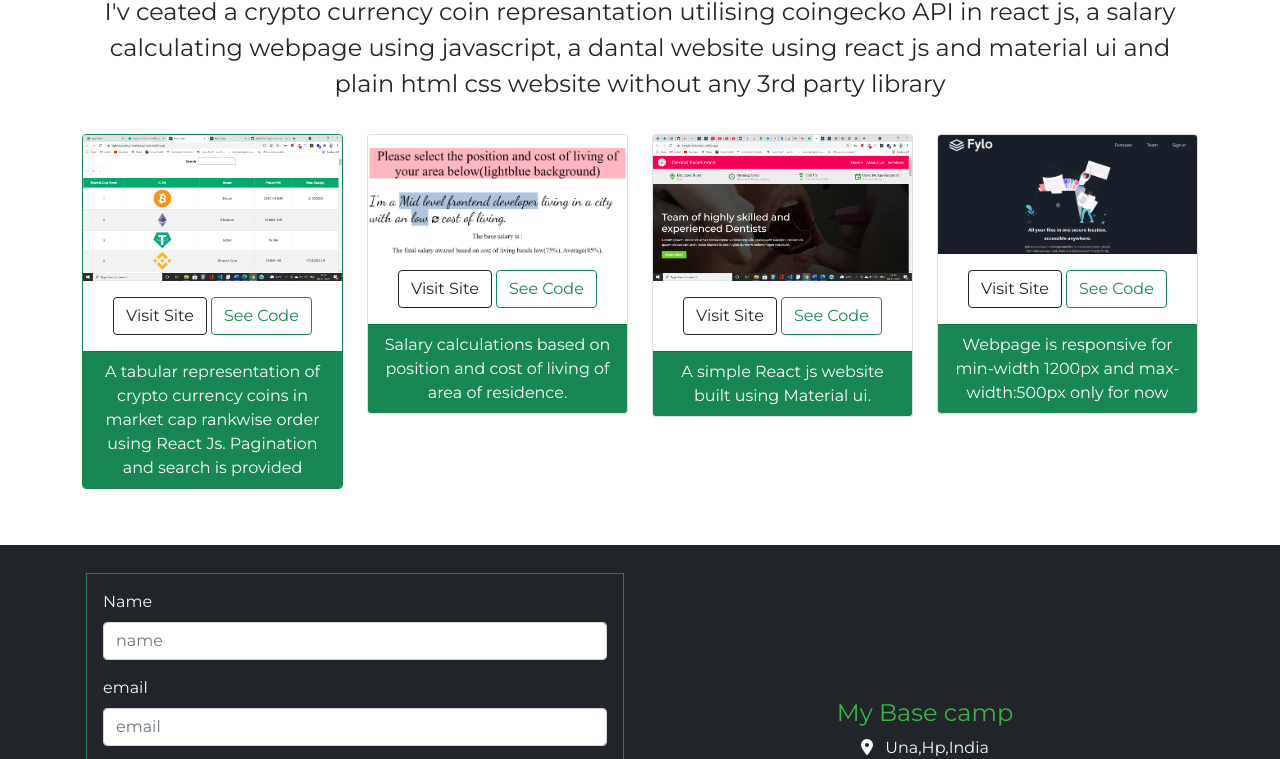
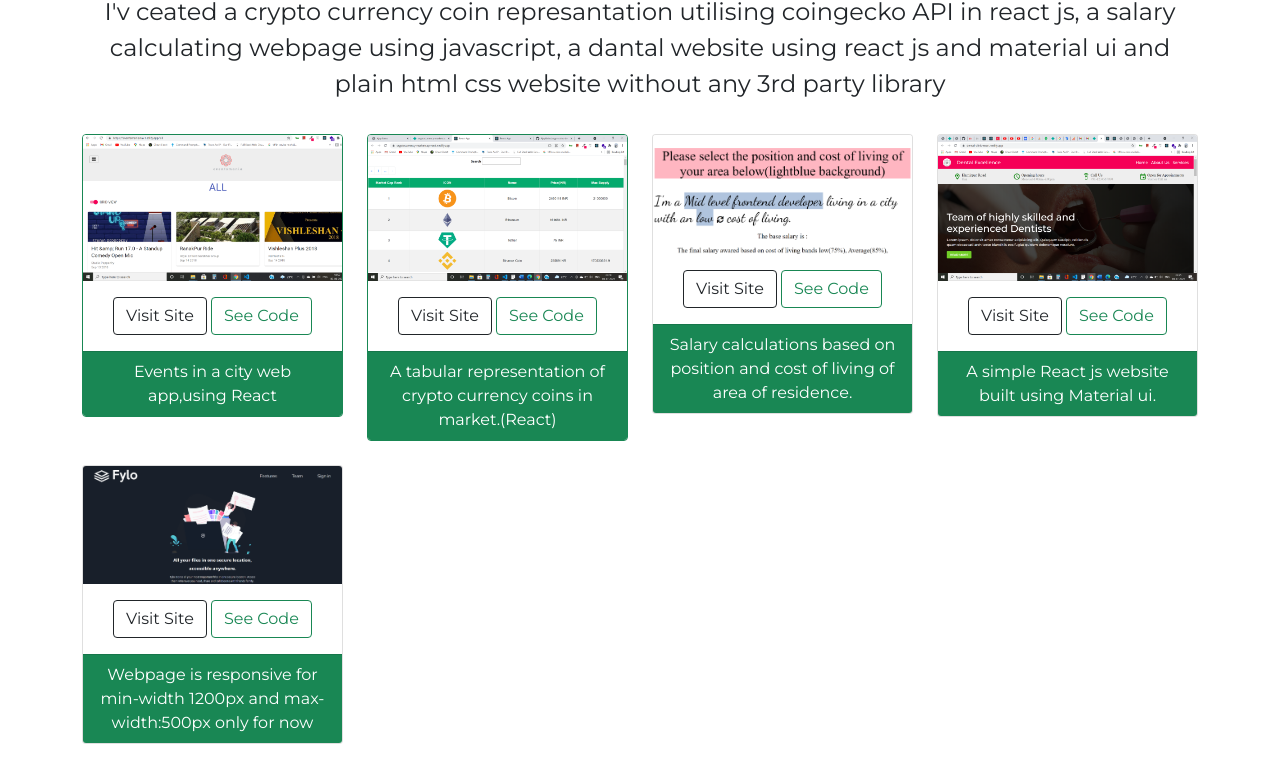
Before and after one commit to AjayBains/new-portfolio, a website: page index.html in a window 1280 px wide. Shown: the part 2459-3218 px from the top of the page. Drawn offline with nearby package versions, Linux system fonts and the light colour scheme.

Commit message:
events project added

```diff
--- a/index.html
+++ b/index.html
@@ -138,6 +138,22 @@
             <div class="row">
                 <div class="col-12 col-sm-12 col-md-6 col-lg-3 mb-4">
                     <div class="card text-center border border-success">
+                        <img src="./Images/eventsmania.png" class="card-img-top" alt="...">
+                        <div class="card-body">
+                            <a href="https://eventsmanianav.netlify.app/" class="btn btn-outline-dark "
+                                target="_blank">Visit Site</a>
+                            <a href="https://github.com/AjayBains/event-lists" class="btn btn-outline-success"
+                                target="_blank">See Code</a>
+                        </div>
+                        <div class="card-footer bg-success">
+                            <p class="card-text  text-white">Events in a city web app,using React</p>
+                        </div>
+                    </div>
+
+
+                </div>
+                <div class="col-12 col-sm-12 col-md-6 col-lg-3 mb-4">
+                    <div class="card text-center border border-success">
                         <img src="./Images/crypto.png" class="card-img-top" alt="...">
                         <div class="card-body">
                             <a href="https://cryptocurrency-marketcap-rank.netlify.app/"
@@ -146,8 +162,8 @@
                                 target="_blank">See Code</a>
                         </div>
                         <div class="card-footer bg-success">
-                            <p class="card-text  text-white">A tabular representation of crypto currency coins in market
-                                cap rankwise order using React Js. Pagination and search is provided</p>
+                            <p class="card-text  text-white">A tabular representation of crypto currency coins in market.(React)
+                            </p>
                         </div>
                     </div>
 
```
Also changed, not shown: Images/eventsmania.png (added).
